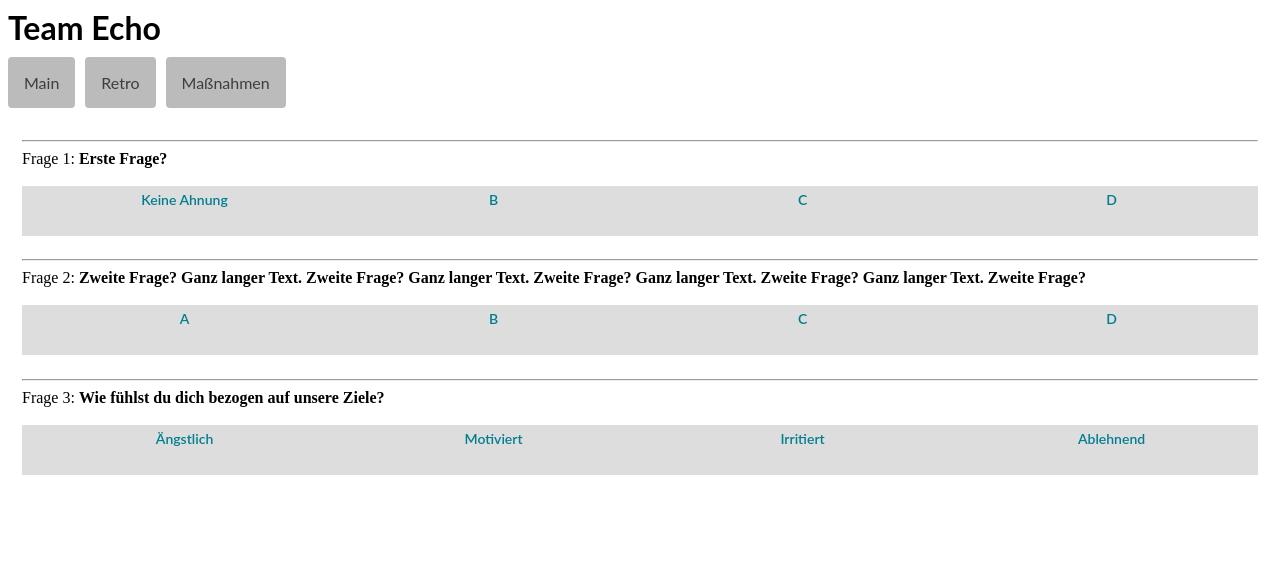
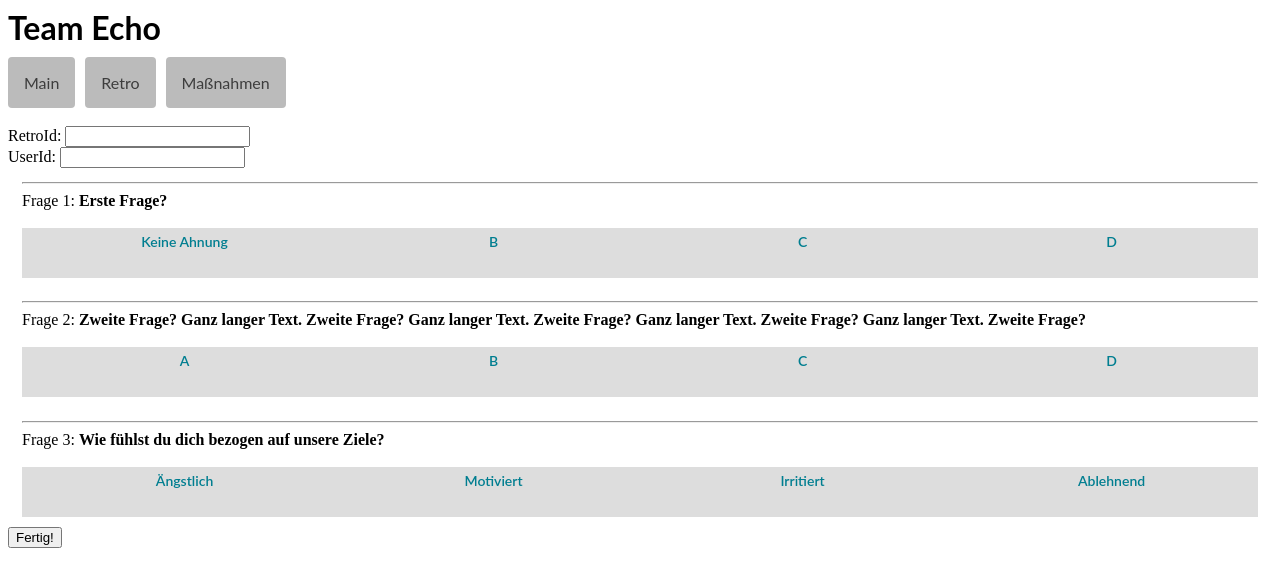
Before and after one commit to lukw4l/teamEcho, an Angular app: page /retro in a window 1280 px wide. Shown: the top 586 px of the page. Built offline with nearby package versions, Linux system fonts and the light colour scheme.

Commit message:
Connect backend retro

```diff
--- a/src/app/app.module.ts
+++ b/src/app/app.module.ts
@@ -1,6 +1,6 @@
 import { NgModule } from '@angular/core';
 import { BrowserModule } from '@angular/platform-browser';
-import { FormsModule } from '@angular/forms';
+import { FormsModule, ReactiveFormsModule } from '@angular/forms';
 
 import { AppComponent } from './app.component';
 import { HelloComponent } from './hello.component';
@@ -9,9 +9,10 @@ import { ActionComponent } from './action/action.component';
 import { RetroComponent } from './retro/retro.component';
 import { AppRoutingModule } from './app-routing.module';
 import { RetroQuestionService } from './retro/retro-question.service';
+import { HttpClientModule } from '@angular/common/http';
 
 @NgModule({
-  imports:      [ BrowserModule, FormsModule, AppRoutingModule],
+  imports:      [ BrowserModule, FormsModule, AppRoutingModule, ReactiveFormsModule, HttpClientModule],
   declarations: [ AppComponent, HelloComponent, MainComponent, ActionComponent, RetroComponent ],
   bootstrap:    [ AppComponent ],
   providers: [RetroQuestionService]
--- a/src/app/retro/retro-question.service.ts
+++ b/src/app/retro/retro-question.service.ts
@@ -1,18 +1,67 @@
+import { HttpClient } from '@angular/common/http';
 import { Injectable } from '@angular/core';
 import { RetroQuestion } from './retro-question';
 
 @Injectable()
 export class RetroQuestionService {
+  GET_QUESTIONS_URL = 'https://lukw4l.de/teamEcho/getQuestions.php';
+  GET_ANSWERS_URL = 'https://lukw4l.de/teamEcho/getRetroAnswerAggregation.php';
+  PERSIST_ANSWER_URL =
+    'https://lukw4l.de/teamEcho/createOrUpdateRetroAnswer.php';
 
-  constructor() { }
+  constructor(private httpClient: HttpClient) {}
 
   getQuestions() {
+    return this.httpClient.get<RetroQuestion[]>(this.GET_QUESTIONS_URL);
+  }
+
+  getFakeQuestions() {
     let questions: RetroQuestion[] = [
-      { id: 1, title: "Erste Frage?", options: ["Keine Ahnung", "B", "C", "D"]},
-      { id: 2, title: "Zweite Frage? Ganz langer Text. Zweite Frage? Ganz langer Text. Zweite Frage? Ganz langer Text. Zweite Frage? Ganz langer Text. Zweite Frage?", options: ["A", "B", "C", "D"]},
-      { id: 3, title: "Wie fühlst du dich bezogen auf unsere Ziele?", options: ["Ängstlich", "Motiviert", "Irritiert", "Ablehnend"]}
+      {
+        ID: 1,
+        Title: 'Erste Frage?',
+        options: ['Keine Ahnung', 'B', 'C', 'D']
+      },
+      {
+        ID: 2,
+        Title:
+          'Zweite Frage? Ganz langer Text. Zweite Frage? Ganz langer Text. Zweite Frage? Ganz langer Text. Zweite Frage? Ganz langer Text. Zweite Frage?',
+        options: ['A', 'B', 'C', 'D']
+      },
+      {
+        ID: 3,
+        Title: 'Wie fühlst du dich bezogen auf unsere Ziele?',
+        options: ['Ängstlich', 'Motiviert', 'Irritiert', 'Ablehnend']
+      }
     ];
     return questions;
   }
 
+  getAnswers(retroId: number, questionId: number) {
+    const formData = new FormData();
+    formData.append('retroId', retroId.toString());
+    formData.append('questionId', questionId.toString());
+
+    return this.httpClient
+      .post<any>(this.GET_ANSWERS_URL, formData);
+  }
+
+  persistAnswer(
+    retroId: number,
+    userId: number,
+    questionId: number,
+    answer: number
+  ) {
+    const formData = new FormData();
+    formData.append('retroId', retroId.toString());
+    formData.append('userId', userId.toString());
+    formData.append('questionId', questionId.toString());
+    formData.append('answer', answer.toString());
+
+    console.log(answer.toString());
+
+    this.httpClient
+      .post<any>(this.PERSIST_ANSWER_URL, formData)
+      .subscribe(res => console.log(res), err => console.log(err));
+  }
 }
--- a/src/app/retro/retro.component.html
+++ b/src/app/retro/retro.component.html
@@ -1,14 +1,29 @@
 <br>
-<fieldset *ngFor="let question of questions" id="radio{{question.id}}">
-<hr>
-  <span class="question">
-  Frage {{question.id}}: <b>{{question.title}}</b>
+
+<form [formGroup]="retroForm" (ngSubmit)="onSubmit()">
+  <label>RetroId:
+  <input type="text" name="retroId" id="retroId" formControlName="retroId"/>
+</label>
+  <br>
+  <label>UserId:
+  <input type="text" name="userId" id="userId" formControlName="userId"/>
+</label>
+  <br>
+
+  <fieldset *ngFor="let question of questions" id="radio{{question.ID}}">
+    <hr>
+    <span class="question">
+  Frage {{question.ID}}: <b>{{question.Title}}</b>
   </span>
-  <br>
-  <label *ngFor="let option of question.options" class="option">
-    <input type="radio" name="radio{{question.id}}">
+    <br>
+    <label *ngFor="let option of question.options; let index = index" class="option">
+    <input type="radio" value="{{index}}" name="radio{{question.ID}}" formControlName="radio{{question.ID}}">
     <div class="box">
       <span>{{option}}</span>
     </div>
   </label>
-</fieldset>
+  </fieldset>
+
+  <button type="submit">Fertig!</button>
+
+</form>
--- a/src/app/retro/retro.component.ts
+++ b/src/app/retro/retro.component.ts
@@ -1,4 +1,6 @@
+import { HttpClient } from '@angular/common/http';
 import { Component, OnInit } from '@angular/core';
+import { FormBuilder, FormControl, FormGroup } from '@angular/forms';
 import { RetroQuestion } from './retro-question';
 import { RetroQuestionService } from './retro-question.service';
 
@@ -8,13 +10,64 @@ import { RetroQuestionService } from './retro-question.service';
   styleUrls: ['./retro.component.css']
 })
 export class RetroComponent implements OnInit {
+  questions: RetroQuestion[] = [];
+  retroForm: FormGroup;
 
-  questions: RetroQuestion[] = [];
-  constructor(questionService: RetroQuestionService) {
-    this.questions = questionService.getQuestions();
-   }
+  constructor(
+    private questionService: RetroQuestionService,
+    private formBuilder: FormBuilder
+  ) {
+    this.questions = this.questionService.getFakeQuestions();
+  }
+
+  get form() {
+    return this.retroForm.controls;
+  }
 
   ngOnInit() {
+    /*this.questionService.getQuestions().subscribe(data => {
+      for (let question of data) {
+        question.options = [
+          question.Option1,
+          question.Option2,
+          question.Option3,
+          question.Option4
+        ];
+        this.questions.push(question);
+      }
+      console.log(this.questions);
+    });*/
+
+    this.retroForm = this.formBuilder.group(this.formFields());
+    console.log(this.questionService.getAnswers(1, 1));
   }
 
+  formFields() {
+    let fields = {};
+    for (let question of this.questions) {
+      fields['radio' + question.ID] = new FormControl();
+    }
+    fields['retroId'] = new FormControl();
+    fields['userId'] = new FormControl();
+    return fields;
+  }
+
+  onSubmit() {
+    let retroId = this.form.retroId.value;
+    let userId = this.form.userId.value;
+
+    let q1 = this.form.radio1.value;
+    let q2 = this.form.radio2.value;
+    let q3 = this.form.radio3.value;
+
+    this.questionService.persistAnswer(retroId, userId, 1, q1);
+    this.questionService.persistAnswer(retroId, userId, 2, q2);
+    this.questionService.persistAnswer(retroId, userId, 3, q3);
+
+    /* TODO make dynamic
+    for (let question of this.questions) {
+      console.log(this.form.question.id);
+    }
+    */
+  }
 }
```
Also changed, not shown: src/app/retro/retro-question.ts (+8 -2 lines).
